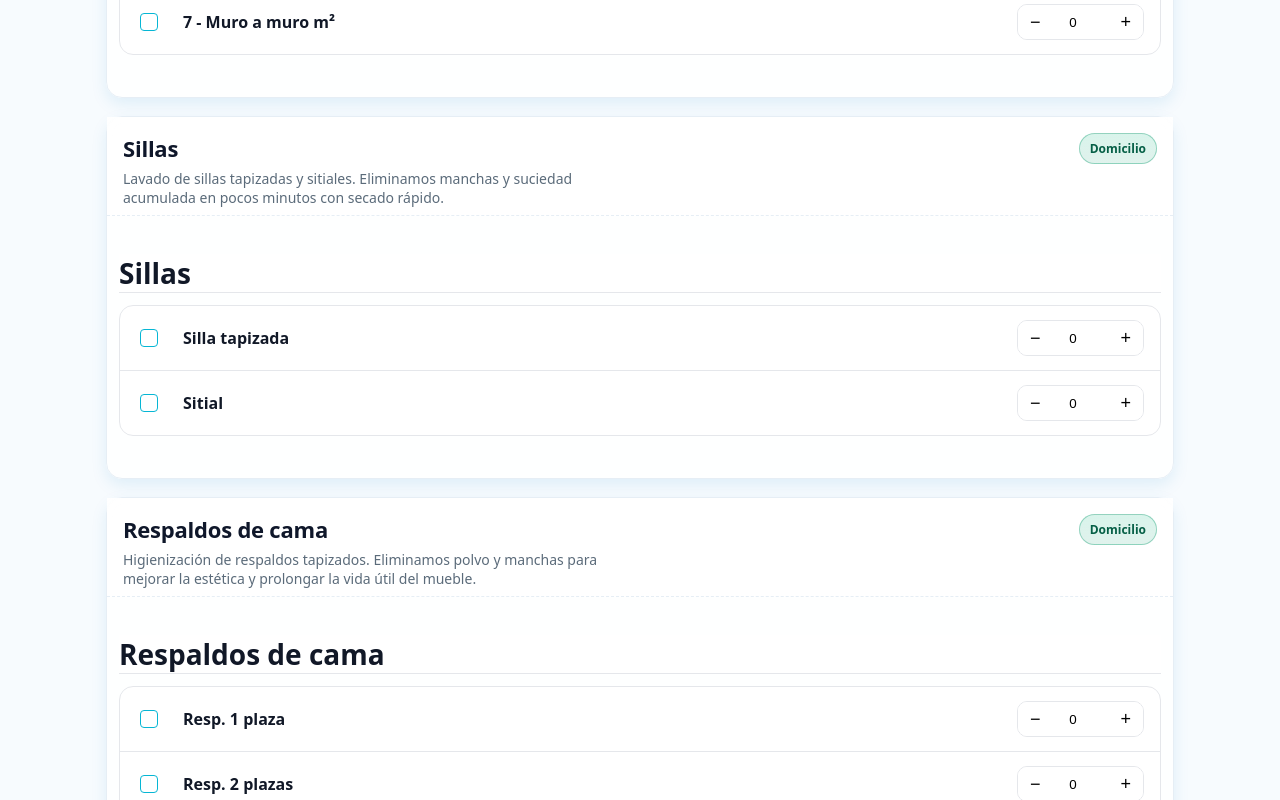
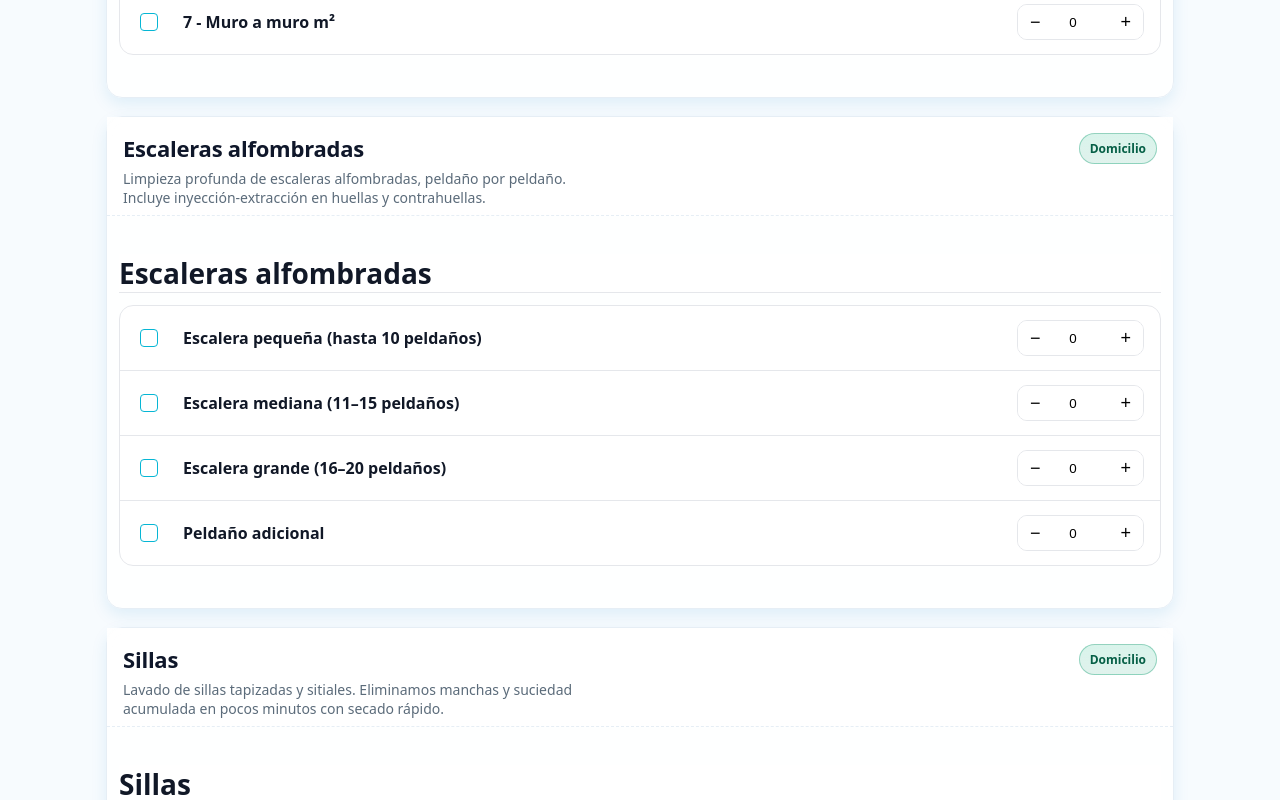
Before and after one commit to vitoxone/limpiabien, a Next.js app: page / in a window 1280 px wide. Shown: the part 3140-3940 px from the top of the page. Built offline with nearby package versions, Linux system fonts and the light colour scheme.

Commit message:
Update catalog.ts

```diff
--- a/data/catalog.ts
+++ b/data/catalog.ts
@@ -77,6 +77,18 @@ export const CATEGORIES: CatalogCategory[] = [
     ],
   },
   {
+  slug: 'escaleras',
+  name: 'Escaleras alfombradas',
+  domicilio: true,
+  description: 'Limpieza profunda de escaleras alfombradas, peldaño por peldaño. Incluye inyección-extracción en huellas y contrahuellas.',
+  items: [
+    { id: 'escalera-pequena', title: 'Escalera pequeña (hasta 10 peldaños)', price: 38000 },
+    { id: 'escalera-mediana', title: 'Escalera mediana (11–15 peldaños)', price: 50000 },
+    { id: 'escalera-grande', title: 'Escalera grande (16–20 peldaños)', price: 65000 },
+    { id: 'peldaño-extra', title: 'Peldaño adicional', price: 4000 },
+  ],
+},
+  {
     slug: 'sillas',
     name: 'Sillas',
     domicilio: true,
```
